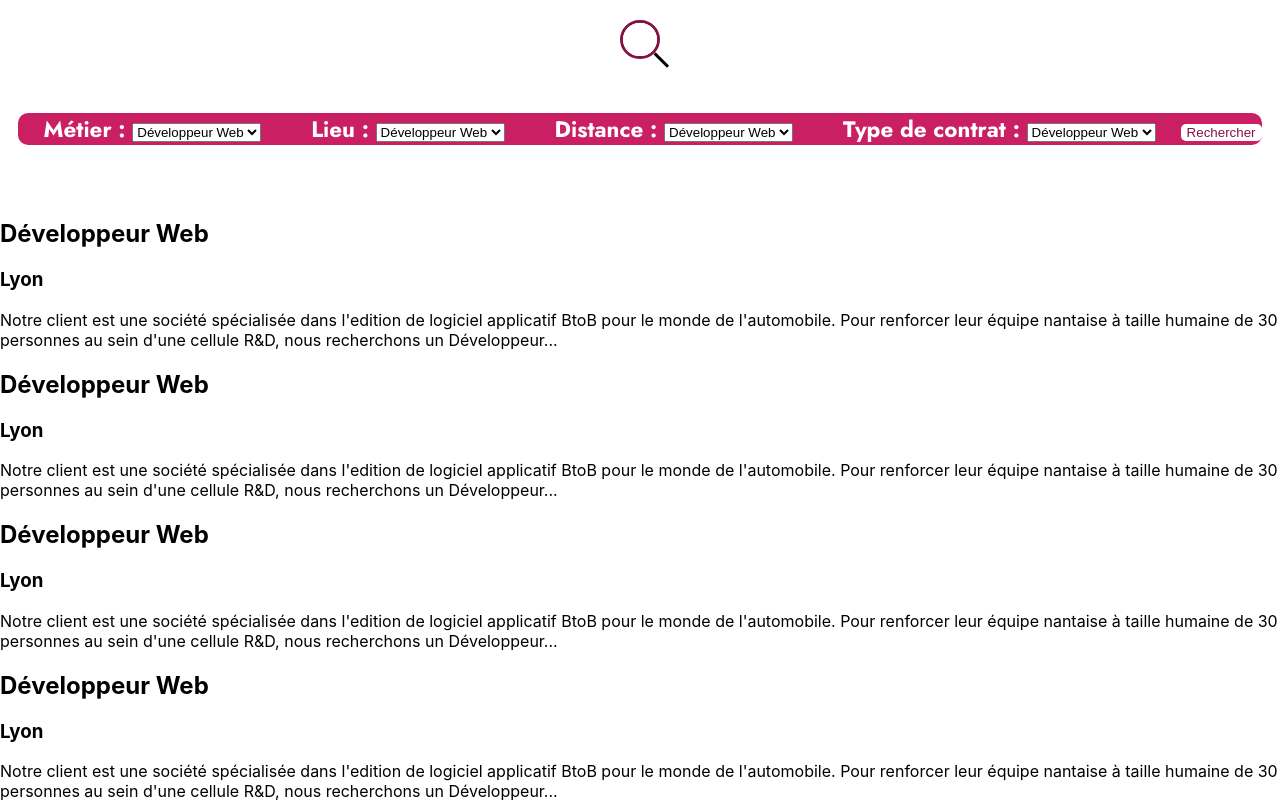
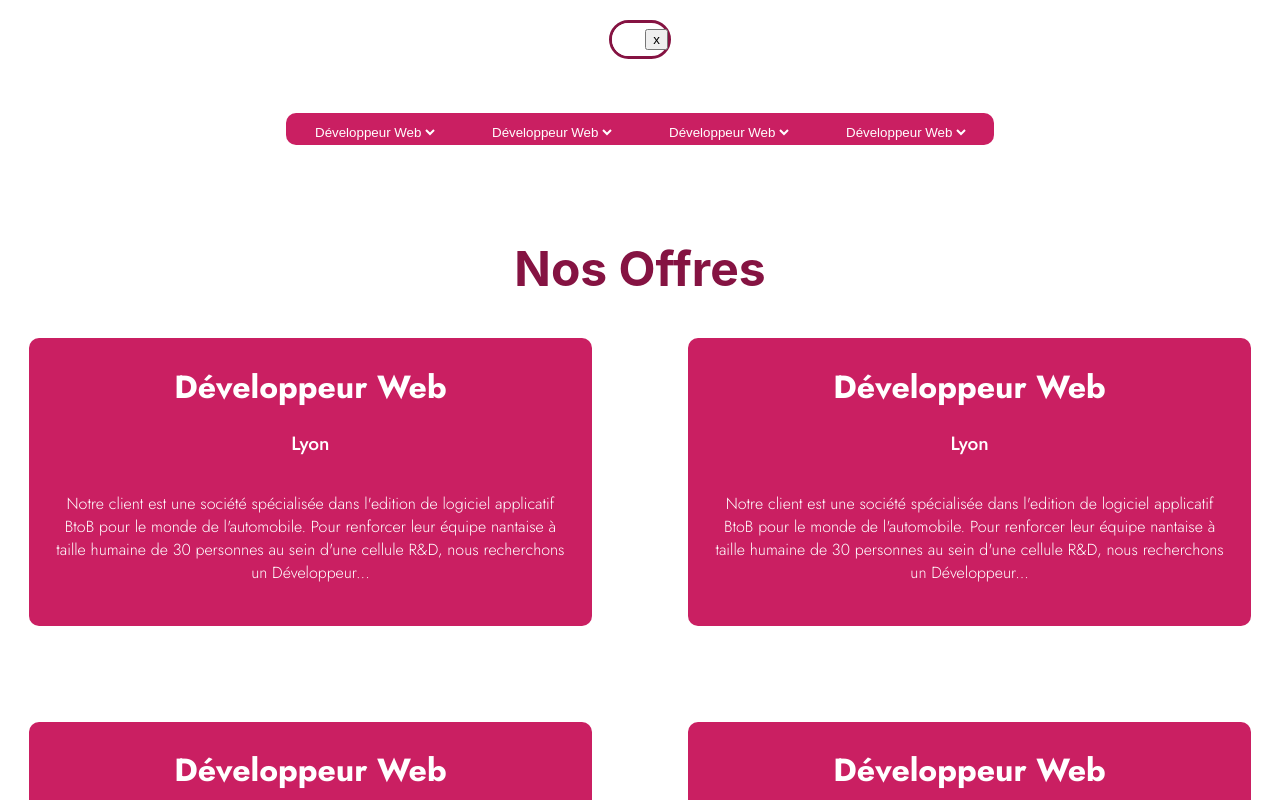
Before and after one commit to 121019/Externatic-, a React (Vite) app in the folder frontend/: page / in a window 1280 px wide. Shown: the top 800 px of the page. Built offline with nearby package versions, Linux system fonts and the light colour scheme.

Commit message:
mvp jobOffers

```diff
--- a/frontend/src/components/JobOffers.css
+++ b/frontend/src/components/JobOffers.css
@@ -5,11 +5,6 @@
   --primary_color: #ca1f62;
   --secondary_color: #851342;
   --text: #ffffff;
-}
-
-body {
-  flex-wrap: nowrap;
-  overflow: hidden;
 }
 
 /*///////////////////////////////////////////////////////////////////////////////
@@ -20,6 +15,7 @@ body {
   display: flex;
   flex-direction: column;
   gap: 30px;
+  margin-bottom: 10vh;
 }
 
 .searchBar_section {
@@ -38,7 +34,7 @@ body {
 
 .search-box input[type="text"] {
   font-family: "jost", sans-serif;
-  font-weight: bold;
+  font-weight: regular 400;
   width: 2.5em;
   height: 2.5em;
   padding: 0.3em 2.1em 0.3em 0.4em;
@@ -84,6 +80,7 @@ body {
   right: calc((2.5em / 2) - (1.4em / 2));
   transform: rotate(-45deg) translateY(calc(2.5em - 0.3em));
   transition: transform 150ms ease-out 150ms;
+  color: transparent;
 }
 
 .search-box button[type="reset"]:before,
@@ -110,8 +107,8 @@ body {
   justify-content: center;
   align-items: center;
   height: 10vh;
-  /* background-color: var(--primary_color); */
 }
+
 .filter_form {
   border-radius: 10px;
   background-color: var(--primary_color);
@@ -119,7 +116,7 @@ body {
 
 .filter_label {
   font-family: "jost", sans-serif;
-  font-weight: bold;
+  font-weight: 500;
   font-size: 1.4em;
   color: #ffffff;
   padding: 5px 25px;
@@ -127,6 +124,7 @@ body {
 
 .filter_option {
   padding: 5px;
+  background-color: var(--primary_color);
 }
 
 .filter_button {
@@ -135,3 +133,62 @@ body {
   color: var(--secondary_color);
   border-radius: 5px;
 }
+
+.filter_select {
+  background-color: transparent;
+  border: none;
+  color: #ffffff;
+}
+
+/*/ //////////////////////////////////////////////////////////////////////////////
+//                                 card jobOffer                               //
+///////////////////////////////////////////////////////////////////////////////*/
+
+.offers {
+  display: flex;
+  flex-direction: column;
+}
+.offers_section {
+  display: flex;
+  gap: 6em;
+  flex-direction: row;
+  justify-content: center;
+  align-items: center;
+  flex-wrap: wrap;
+}
+
+.offers_title {
+  color: #851342;
+  align-self: center;
+  font-size: 3em;
+}
+
+.offers_card {
+  border-radius: 10px;
+  background-color: var(--primary_color);
+  display: flex;
+  flex-direction: column;
+  align-items: center;
+  width: 40%;
+  padding: 2%;
+}
+
+.offers_card * {
+  color: #ffffff;
+  font-family: "jost", sans-serif;
+}
+
+.offers_card h1 {
+  font-size: 2em;
+  margin: 0;
+}
+
+.offers_card h3 {
+  font-size: 1.2em;
+  font-weight: 500;
+}
+
+.offers_card p {
+  text-align: center;
+  font-weight: 300;
+}
--- a/frontend/src/components/JobOffers.jsx
+++ b/frontend/src/components/JobOffers.jsx
@@ -53,14 +53,21 @@ function JobOffers() {
       <section className="searchBar_section">
         <form className="search-box">
           <input type="text" placeholder=" " className="input" />
-          <button type="reset"></button>
+          {/* eslint-disable jsx-a11y/no-static-element-interactions  */}
+          <button type="button">x</button>
+          {/* eslint-disable jsx-a11y/no-static-element-interactions  */}
         </form>
       </section>
+
       <section className="filter_section">
         <form className="filter_form">
           {filterOption.map((value) => (
-            <label htmlFor={value} key={value} className="filter_label">
-              {`${value} : `}
+            <label
+              htmlFor={value}
+              key={value}
+              className="filter_label"
+              value={value}
+            >
               <select name={value} id={value} className="filter_select">
                 {jobTitle.map((title) => (
                   <option key={title} className="filter_option">
@@ -70,19 +77,22 @@ function JobOffers() {
               </select>
             </label>
           ))}
-          <button className="filter_button">Rechercher</button>
         </form>
       </section>
-      <section>
+
+      <section className="offers">
+        <h1 className="offers_title">Nos Offres</h1>
+        <div className="offers_section">
           {offers.map((offer) => {
             return (
-            <div key={offer.id}>
+              <div key={offer.id} className="offers_card">
                 <h1>{offer.title}</h1>
                 <h3>{offer.location}</h3>
                 <p>{offer.desc}</p>
               </div>
             );
           })}
+        </div>
       </section>
     </div>
   );
```
Lines whose indentation alone changed are shown as unchanged.
